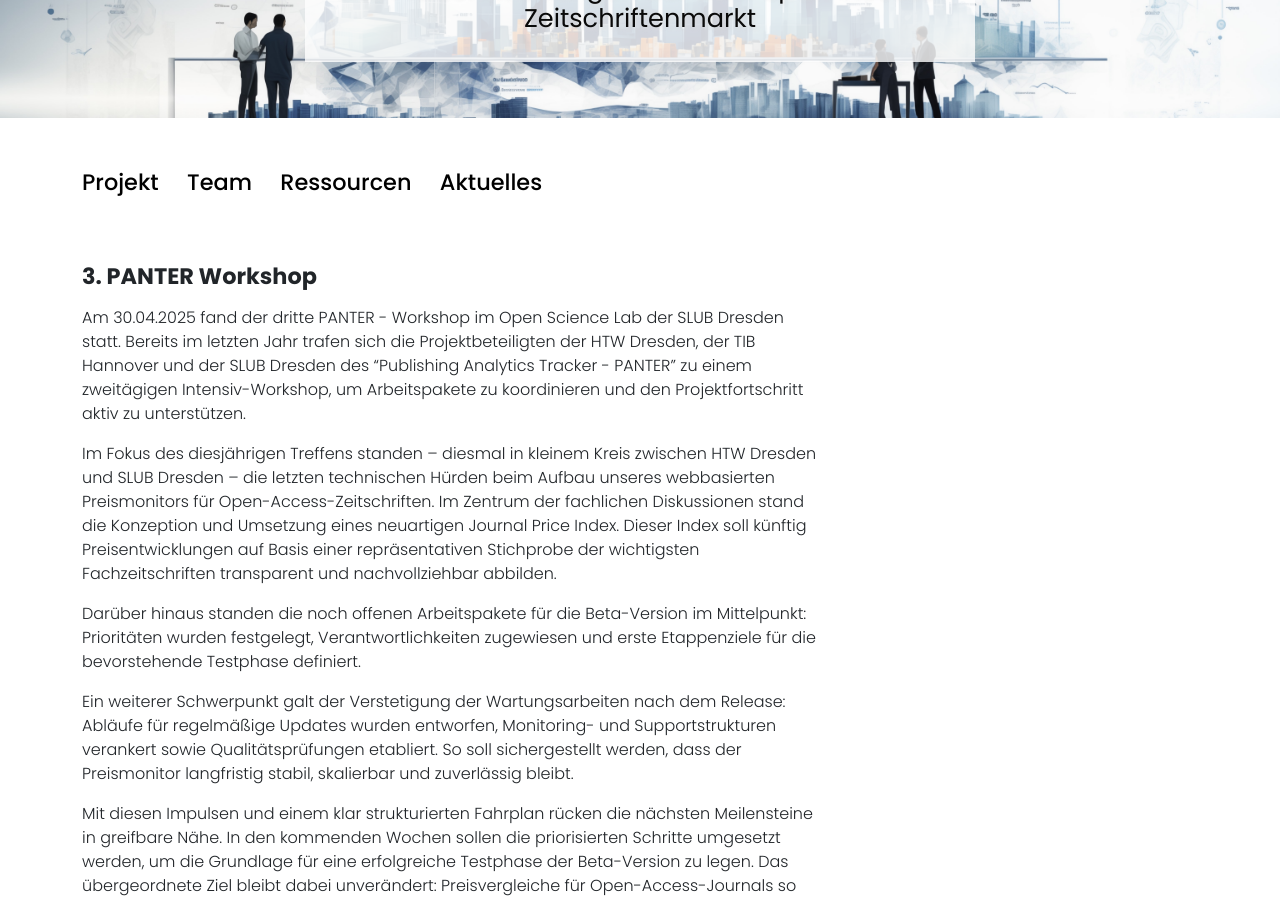
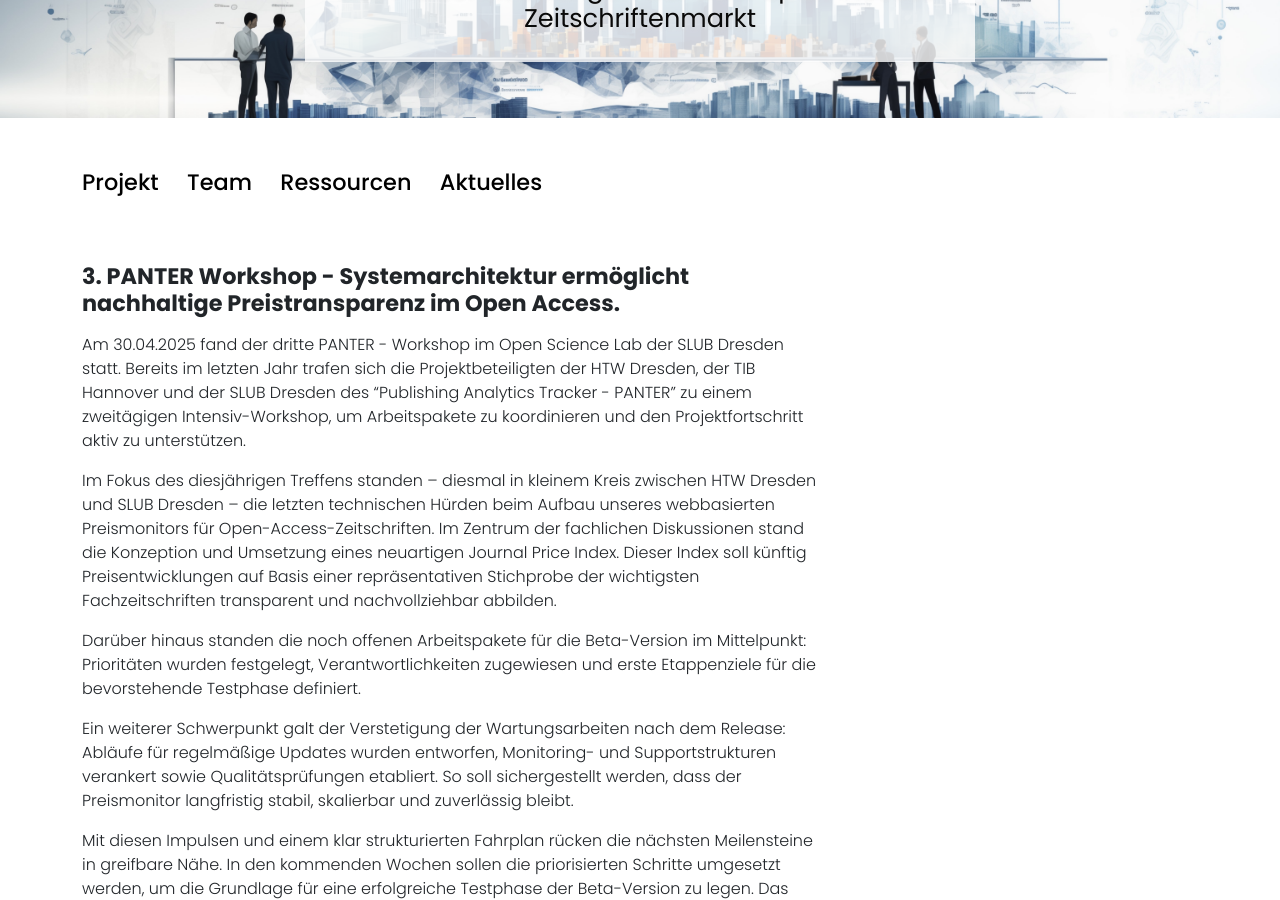
Before and after one commit to panter-project/panter-project.github.io, a Jekyll site: the page built from _posts/2025-05-22-3 workshop.markdown, in a window 1280 px wide and 900 px high, scrolled down 331 px. Built offline with Jekyll 4.4.1, drawn with Linux system fonts in a browser that asks for light colours.

Commit message:
Update 2025-05-22-3 workshop.markdown
Änderung des Titels

```diff
--- a/_posts/2025-05-22-3 workshop.markdown
+++ b/_posts/2025-05-22-3 workshop.markdown
@@ -1,7 +1,7 @@
 ---
 layout: post
 category: news
-title: 3. PANTER Workshop
+title: 3. PANTER Workshop - Systemarchitektur ermöglicht nachhaltige Preistransparenz im Open Access.
 description: |
     Systemarchitektur ermöglicht nachhaltige Preistransparenz im Open Access.
 ---
```
